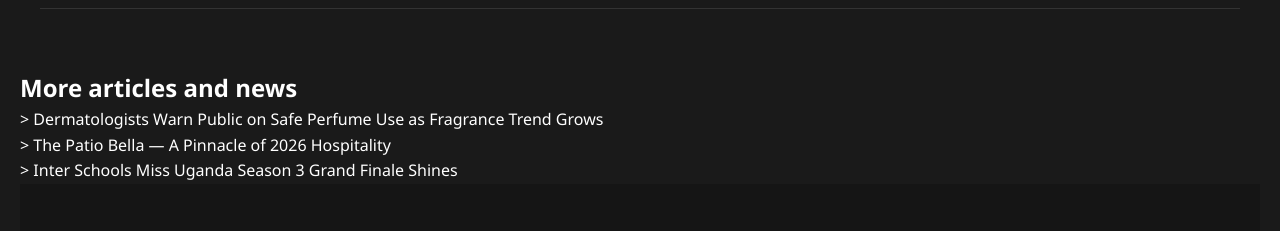
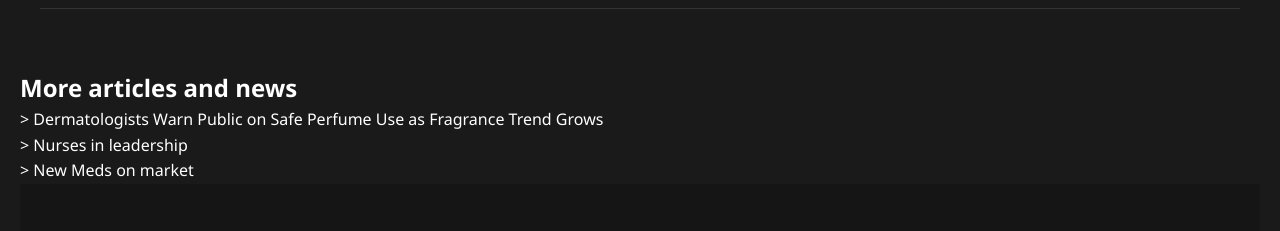
Before and after one commit to amonisrael/Pearlnurses-, a plain HTML site: page index.html in a window 1280 px wide. Shown: the part 1080-1311 px from the top of the page. Drawn offline with Linux system fonts and the light colour scheme.

Commit message:
Update index.html

```diff
--- a/index.html
+++ b/index.html
@@ -590,12 +590,12 @@
 
         <div class="more-article-item" onclick="window.location.href='patio-bella.html'">
             <span class="pointer">&gt;</span>
-            <span class="more-article-text">The Patio Bella — A Pinnacle of 2026 Hospitality</span>
+            <span class="more-article-text">Nurses in leadership</span>
         </div>
 
         <div class="more-article-item" onclick="window.location.href='miss-uganda.html'">
             <span class="pointer">&gt;</span>
-            <span class="more-article-text">Inter Schools Miss Uganda Season 3 Grand Finale Shines</span>
+            <span class="more-article-text">New Meds on market</span>
         </div>
     </div>
 </section>
```
